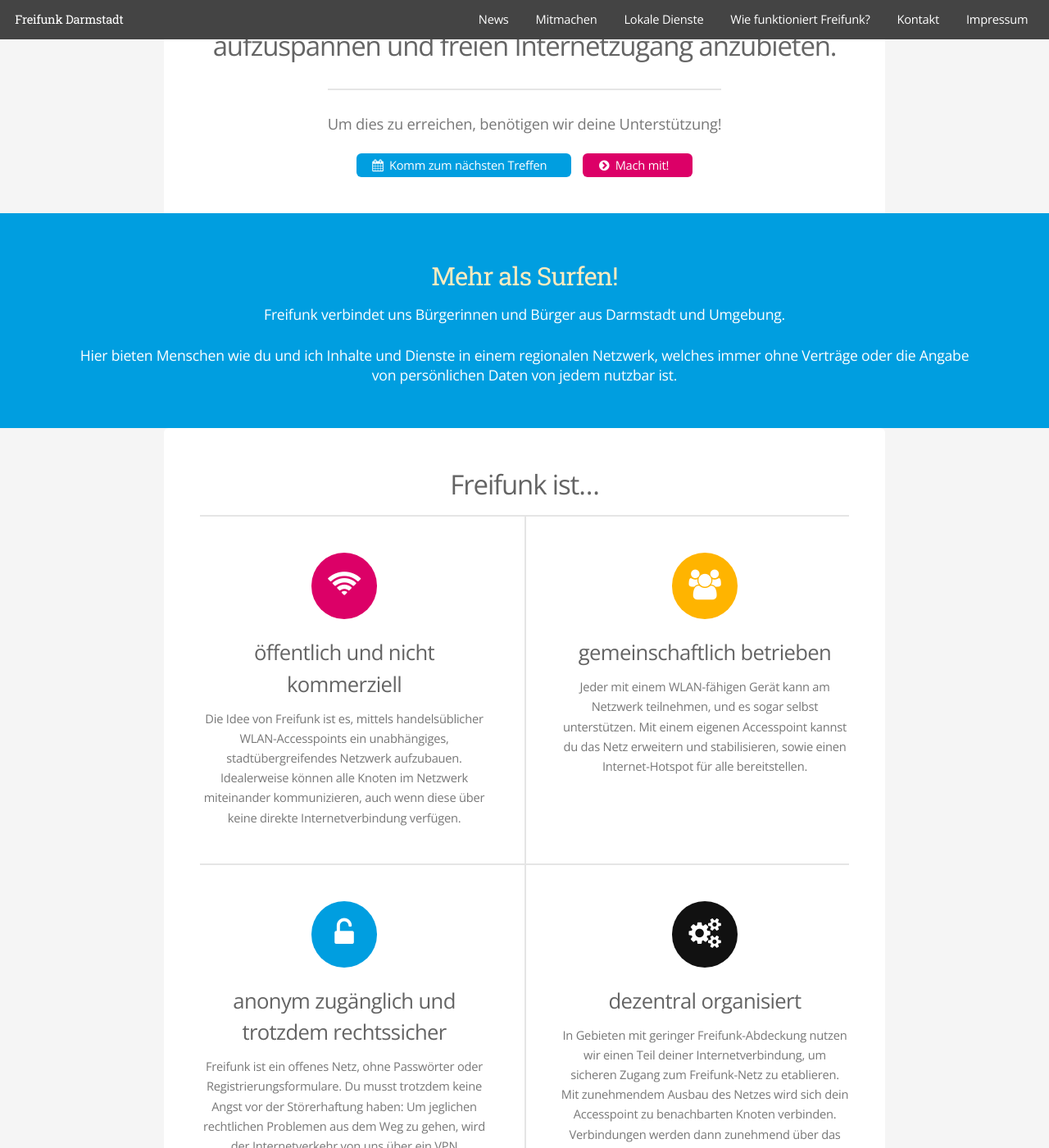
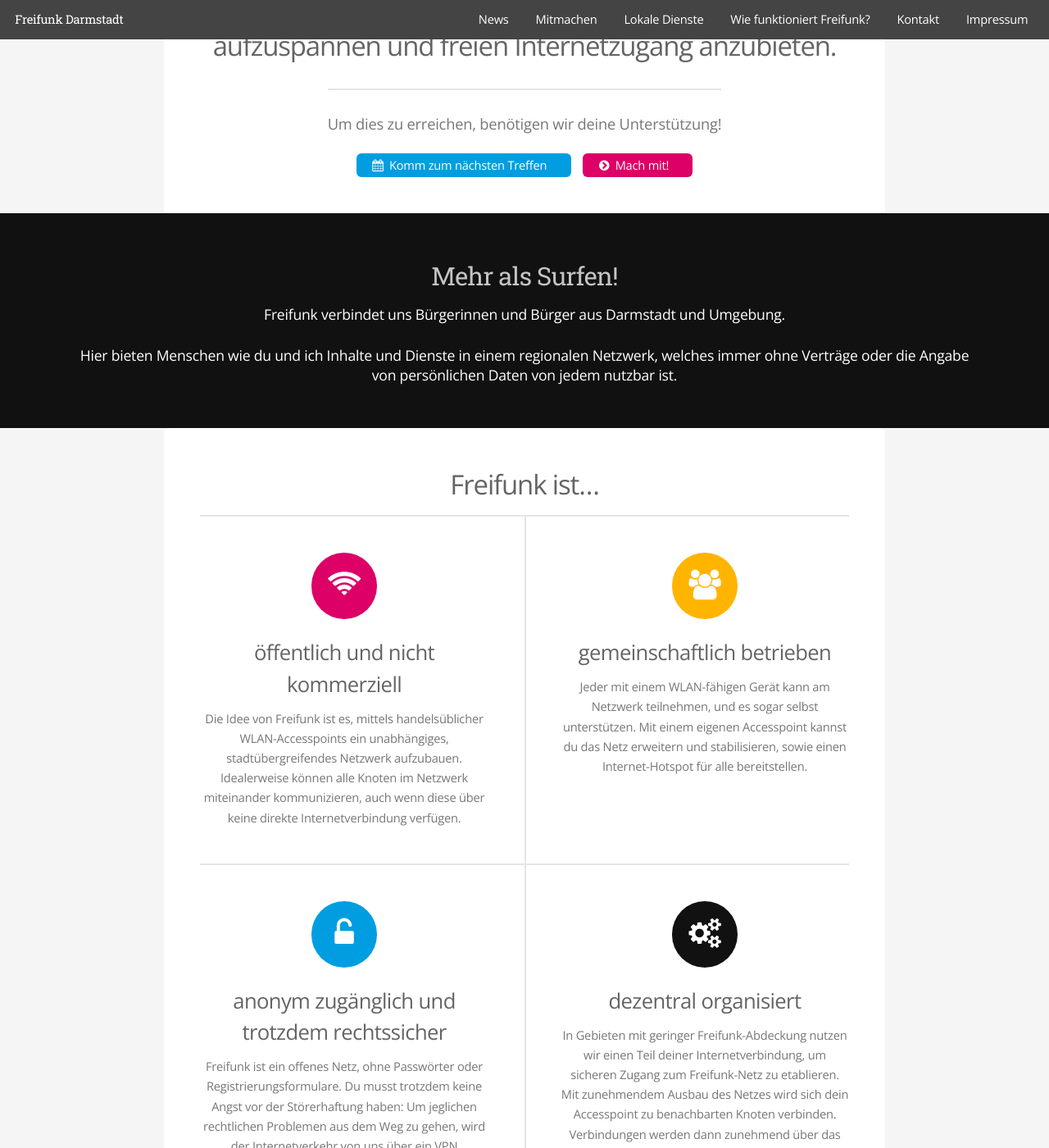
Before and after one commit to mdrenger/darmstadt.freifunk.net, a Jekyll site: the page built from pages/index.html, in a window 1280 px wide and 1400 px high, scrolled down 492 px. Shown: the whole window at 82% size. Built offline with Jekyll 4.4.1, drawn with Linux system fonts in a browser that asks for light colours.

Commit message:
changed blue box to grey box

```diff
--- a/css/style.scss
+++ b/css/style.scss
@@ -1346,7 +1346,7 @@
 /* stripe */
 
 	#stripe {
-		background: $color-accent4-bg;
+		background: $color-accent5-bg;
 		color: #fff;
 		margin: -5em 0 0 0;
 		padding: 3em 5em 3em 5em;
@@ -1358,7 +1358,7 @@
 		}
 
 		h2, h3, h4, h5, h6 {
-			color: $color-accent3-fg;
+			color: $color-accent5-fg;
 			font-family: $fancy-font;
 		}
 
```
